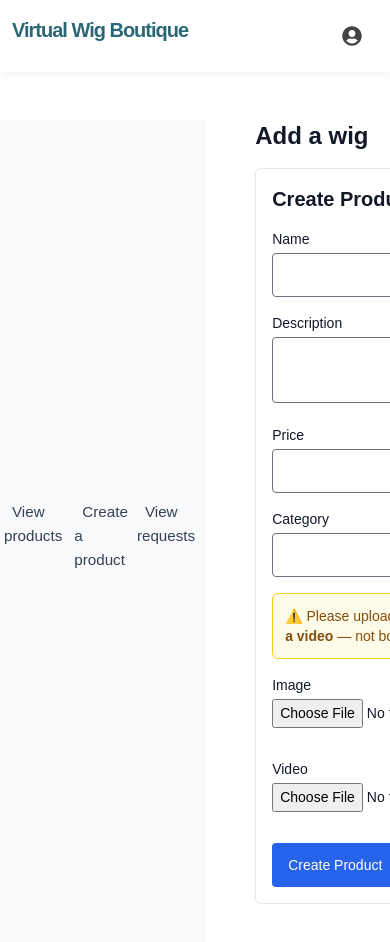
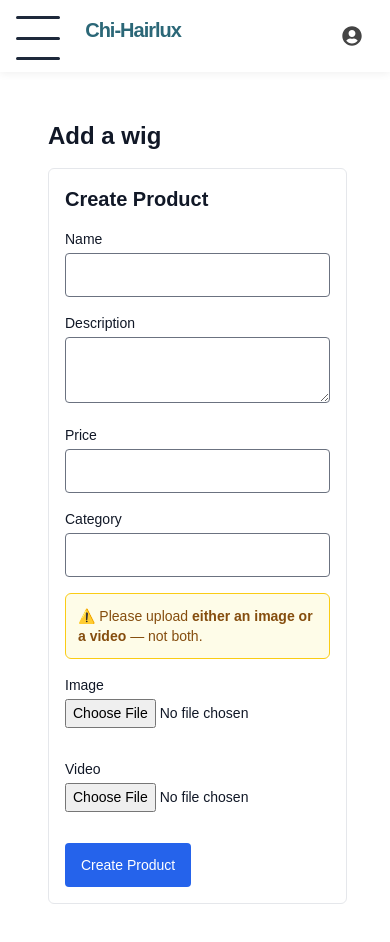
Before and after one commit to Benarivo66/Virtual-Wig-Boutique, a Next.js app: page /admin/product/create in a window 390 px wide. Shown: the top 942 px of the page. Built offline with nearby package versions, Linux system fonts and the light colour scheme; no server answers; some icons are missing.

Commit message:
fix topbar, sidenav design issues

```diff
--- a/src/app/page.tsx
+++ b/src/app/page.tsx
@@ -212,10 +212,6 @@ export default function Home() {
           </div>
           <ProductCarousel
             products={featuredProducts}
-            autoPlay={true}
-            autoPlayInterval={5000}
-            showDots={true}
-            showArrows={true}
             loading={loading}
             error={error}
           />
--- a/src/app/products/page.tsx
+++ b/src/app/products/page.tsx
@@ -1,6 +1,6 @@
 "use client"
 
-import { useState, useEffect, useMemo } from "react"
+import { useState, useEffect } from "react"
 import CategoryFilter from "../ui/CategoryFilter/CategoryFilter"
 import ProductGrid from "../ui/ProductGrid"
 import { ProductField } from "../lib/definitions"
@@ -16,6 +16,7 @@ export default function ProductsPage() {
   const [categories, setCategories] = useState<string[]>([])
   const [categoriesLoading, setCategoriesLoading] = useState(true)
   const [categoriesError, setCategoriesError] = useState<string | null>(null)
+  const [isFilterOpen, setIsFilterOpen] = useState(false)
 
   const {
     filteredProducts,
@@ -28,7 +29,7 @@ export default function ProductsPage() {
     totalResults,
   } = useProductFilters(products)
 
-  // Handle URL parameters
+  // Handle URL category
   useEffect(() => {
     const params = new URLSearchParams(window.location.search)
     const categoryParam = params.get("category")
@@ -45,13 +46,13 @@ export default function ProductsPage() {
         let fetchedProducts: ProductField[]
         try {
           const response = await fetch("/api/products")
-          if (!response.ok)
-            throw new Error(`HTTP error! status: ${response.status}`)
+          if (!response.ok) throw new Error(`HTTP error! status: ${response.status}`)
           fetchedProducts = await response.json()
-        } catch (apiError) {
+        } catch {
           fetchedProducts = placeholderProducts as ProductField[]
         }
         setProducts(fetchedProducts)
+
         setCategoriesLoading(true)
         setCategoriesError(null)
         try {
@@ -65,10 +66,9 @@ export default function ProductsPage() {
         } finally {
           setCategoriesLoading(false)
         }
-      } catch (err) {
-        setError("Failed to load products. Please try again later.")
-        setCategoriesLoading(true)
-        setCategoriesError("Failed to load categories from API")
+      } catch {
+        setError("Failed to load products.")
+        setCategoriesError("Failed to load categories.")
         setCategories([
           "New Arrivals",
           ...getUniqueCategories(placeholderProducts as ProductField[]),
@@ -81,16 +81,40 @@ export default function ProductsPage() {
     loadProducts()
   }, [])
 
-  // Sidebar filter/sort
   const handleCategoryChange = (category: string | null) => {
     setSelectedCategory(category)
   }
 
   return (
-    <div className="products-page-container flex">
-      {/* Sidebar */}
-      <aside className="w-64 p-4 border-r bg-gray-50">
-        <h2 className="font-semibold text-lg mb-4">Filters</h2>
+    <div className="products-page-container flex flex-col md:flex-row relative">
+      {/* Mobile Filter Button */}
+      <div className="p-4 md:hidden">
+        <button
+          onClick={() => setIsFilterOpen(true)}
+          className="px-4 py-2 bg-blue-600 text-white rounded-lg font-medium"
+        >
+          Filters
+        </button>
+      </div>
+
+      {/* Sidebar / Drawer */}
+      <aside
+        className={`fixed inset-y-0 left-0 w-64 bg-gray-50 border-r p-4 transform transition-transform duration-300 ease-in-out z-50
+          ${isFilterOpen ? "translate-x-0" : "-translate-x-full"}
+          md:static md:translate-x-0 md:w-64 md:block`}
+      >
+        <div className="flex justify-between items-center mb-4 md:hidden">
+          <h2 className="font-semibold text-lg">Filters</h2>
+          <button
+            onClick={() => setIsFilterOpen(false)}
+            className="text-gray-600 hover:text-gray-900 font-bold text-xl"
+          >
+            ×
+          </button>
+        </div>
+
+        <h2 className="font-semibold text-lg mb-4 hidden md:block">Filters</h2>
+
         <CategoryFilter
           categories={categories}
           selectedCategory={selectedCategory}
@@ -98,9 +122,17 @@ export default function ProductsPage() {
           loading={categoriesLoading}
           error={categoriesError}
         />
-        {/* Add sort options here if needed */}
       </aside>
-      {/* Main content */}
+
+      {/* Overlay (mobile only) */}
+      {isFilterOpen && (
+        <div
+          className="fixed inset-0 bg-black bg-opacity-40 md:hidden z-40"
+          onClick={() => setIsFilterOpen(false)}
+        />
+      )}
+
+      {/* Main Content */}
       <main className="flex-1 p-6">
         <div className="mb-6">
           <h1 className="text-2xl font-bold">All Products</h1>
@@ -125,6 +157,7 @@ export default function ProductsPage() {
             </div>
           )}
         </div>
+
         <ProductGrid
           products={filteredProducts}
           loading={loading}
--- a/src/app/ui/Sidenav/Sidenav.module.css
+++ b/src/app/ui/Sidenav/Sidenav.module.css
@@ -1,5 +1,6 @@
-/* Sidenav.module.css - Styling for the profile Sidenav component */
-
+/* ===========================
+   Base Sidenav Styles
+   =========================== */
 .sidenav {
   background: #f8fafc;
   border-radius: 1rem;
@@ -12,6 +13,8 @@
   flex-direction: column;
   gap: 1.5rem;
   font-family: inherit;
+  position: relative;
+  z-index: 100;
 }
 
 .sidenavTitle {
@@ -46,66 +49,150 @@
   color: #0f172a;
 }
 
+/* ===========================
+   Hamburger Button Styles
+   =========================== */
+.hamburger {
+  display: none;
+  position: fixed;
+  top: 1rem;
+  left: 1rem;
+  z-index: 300;
+  background: transparent;
+  border: none;
+  cursor: pointer;
+  flex-direction: column;
+  justify-content: space-between;
+  width: 28px;
+  height: 22px;
+}
+
+.bar,
+.barOpen {
+  display: block;
+  height: 3px;
+  width: 100%;
+  border-radius: 3px;
+  background: #1e293b;
+  transition: all 0.3s ease-in-out;
+}
+
+.barOpen:nth-child(1) {
+  transform: rotate(45deg) translateY(8px);
+}
+
+.barOpen:nth-child(2) {
+  opacity: 0;
+}
+
+.barOpen:nth-child(3) {
+  transform: rotate(-45deg) translateY(-8px);
+}
+
+/* ===========================
+   Overlay for Mobile Menu
+   =========================== */
+.overlay {
+  display: none;
+}
+
+@media (max-width: 768px) {
+  .overlay {
+    position: fixed;
+    top: 0;
+    left: 0;
+    width: 100vw;
+    height: 100vh;
+    background: rgba(0, 0, 0, 0.5);
+    opacity: 0;
+    visibility: hidden;
+    transition: opacity 0.3s ease, visibility 0.3s ease;
+    z-index: 150;
+  }
+
+  .overlay.active {
+    opacity: 1;
+    visibility: visible;
+  }
+}
+
+/* ===========================
+   Tablet Adjustments
+   =========================== */
 @media (max-width: 900px) {
   .sidenav {
-        background: #f8fafc;
-        border-radius: 1rem;
-        box-shadow: 0 2px 8px rgba(0, 0, 0, 0.04);
-        padding: 2rem 1.5rem;
-        width: 100%;
-        max-width: 320px;
-        height: 100vh;
-        display: flex;
-        flex-direction: column;
-        gap: 1.5rem;
-        font-family: inherit;
+    max-width: 280px;
+    padding: 1.75rem 1.25rem;
+    gap: 1.25rem;
   }
 
   .sidenavTitle {
     font-size: 1.1rem;
-        margin-bottom: 0.5rem;
-    }
-
-    .sidenavList {
-        gap: 0.5rem;
   }
 
   .sidenavLink {
     font-size: 0.98rem;
     padding: 0.65rem 0.75rem;
   }
-
 }
 
-@media (max-width: 600px) {
+/* ===========================
+   Mobile Behavior
+   =========================== */
+@media (max-width: 768px) {
+  .hamburger {
+    display: flex;
+  }
+
   .sidenav {
-        flex-direction: row;
-        max-width: 100%;
-        margin-top: 3rem;
+    position: fixed;
+    top: 0;
+    left: -100%;
+    width: 75%;
+    max-width: 260px;
+    height: 100vh;
+    background: #f8fafc;
+    box-shadow: 4px 0 12px rgba(0, 0, 0, 0.1);
+    border-radius: 0;
+    padding: 2rem 1.25rem;
+    flex-direction: column;
+    gap: 1rem;
+    transition: left 0.3s ease-in-out;
+    z-index: 200;
+  }
 
-        align-items: center;
-        justify-content: space-between;
-        gap: 0.5rem;
-        padding: 0.5rem 0.25rem;
-        height: auto;
-        border-radius: 0;
-        box-shadow: none;
+  .sidenav.open {
+    left: 0;
   }
 
   .sidenavTitle {
-        display: none;
+    font-size: 1.2rem;
+    font-weight: 600;
+    color: #1e293b;
+    margin-bottom: 1rem;
   }
 
   .sidenavList {
-        flex-direction: row;
-        gap: 0.25rem;
-        width: 100%;
-        justify-content: space-around;
+    flex-direction: column;
+    gap: 1rem;
   }
 
   .sidenavLink {
-        font-size: 0.95rem;
-        padding: 0.5rem 0.5rem;
-        border-radius: 0.4rem;
+    font-size: 1rem;
+    padding: 0.75rem;
+    display: block;
   }
 }
+
+/* ===========================
+   Accessibility & Transitions
+   =========================== */
+.sidenavLink:focus-visible {
+  outline: 2px solid #3b82f6;
+  outline-offset: 3px;
+}
+
+.hamburger:focus-visible {
+  outline: 2px solid #3b82f6;
+  outline-offset: 3px;
+}
--- a/src/app/ui/Sidenav/Sidenav.tsx
+++ b/src/app/ui/Sidenav/Sidenav.tsx
@@ -1,17 +1,41 @@
-import React from "react";
+"use client";
+
+import React, { useState } from "react";
 import Link from "next/link";
 import styles from "./Sidenav.module.css";
 
 function Sidenav() {
+  const [isOpen, setIsOpen] = useState(false);
+
+  const toggleMenu = () => setIsOpen(!isOpen);
+  const closeMenu = () => setIsOpen(false);
+
   return (
-    <nav className={styles.sidenav} aria-label="sidebar navigation">
+    <>
+      {/* Hamburger Button (Visible on mobile) */}
+      <button
+        className={styles.hamburger}
+        onClick={toggleMenu}
+        aria-label="Toggle sidebar menu"
+        aria-expanded={isOpen}
+      >
+        <span className={isOpen ? styles.barOpen : styles.bar}></span>
+        <span className={isOpen ? styles.barOpen : styles.bar}></span>
+        <span className={isOpen ? styles.barOpen : styles.bar}></span>
+      </button>
+
+      {/* Sidebar */}
+      <nav
+        className={`${styles.sidenav} ${isOpen ? styles.open : ""}`}
+        aria-label="sidebar navigation"
+      >
         <h2 className={styles.sidenavTitle}>Admin Management</h2>
         <ul className={styles.sidenavList}>
           <li>
             <Link
               className={styles.sidenavLink}
               href="/admin/products"
-            aria-label="View products"
+              onClick={closeMenu}
             >
               View products
             </Link>
@@ -20,7 +44,7 @@ function Sidenav() {
             <Link
               className={styles.sidenavLink}
               href="/admin/product/create"
-            aria-label="create products"
+              onClick={closeMenu}
             >
               Create a product
             </Link>
@@ -29,14 +53,14 @@ function Sidenav() {
             <Link
               className={styles.sidenavLink}
               href="/admin/requests"
-            aria-label="view request"
+              onClick={closeMenu}
             >
               View requests
             </Link>
           </li>
-
         </ul>
       </nav>
+    </>
   );
 }
 
--- a/src/app/ui/TopBar/TopBar.css
+++ b/src/app/ui/TopBar/TopBar.css
@@ -19,6 +19,7 @@
     letter-spacing: -1px;
     color: #2b6777;
     flex-shrink: 0;
+    margin-left: 20%;
 }
 
 .topbar-search {
--- a/src/app/ui/TopBar/TopBar.tsx
+++ b/src/app/ui/TopBar/TopBar.tsx
@@ -23,7 +23,7 @@ export default function TopBar({ showSearch = true, onSearch }: TopBarProps) {
         href={"/"}
         aria-label="Virtual Wig Boutique - Go to homepage"
       >
-        Virtual Wig Boutique
+        Chi-Hairlux
       </Link>
 
       <TopBarClient showSearch={showSearch} onSearch={onSearch} />
```
Lines whose indentation alone changed are shown as unchanged.
